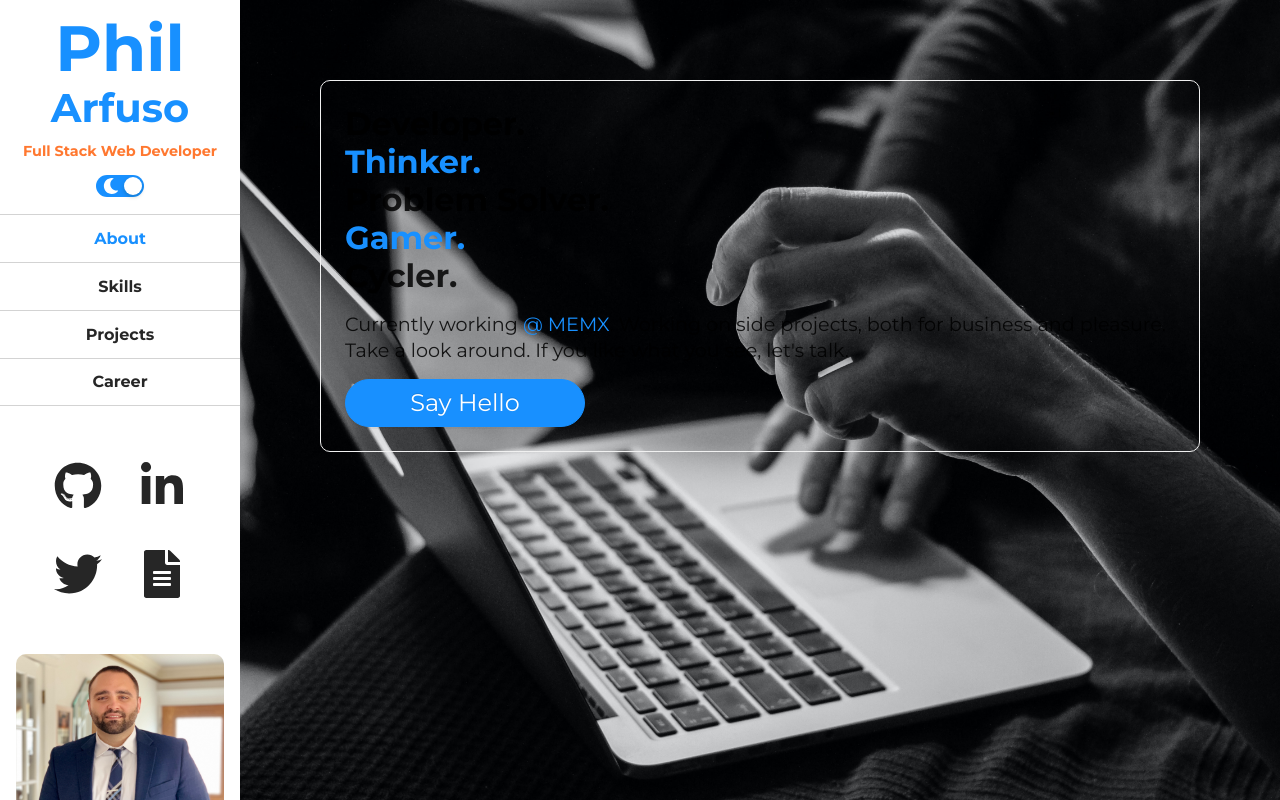
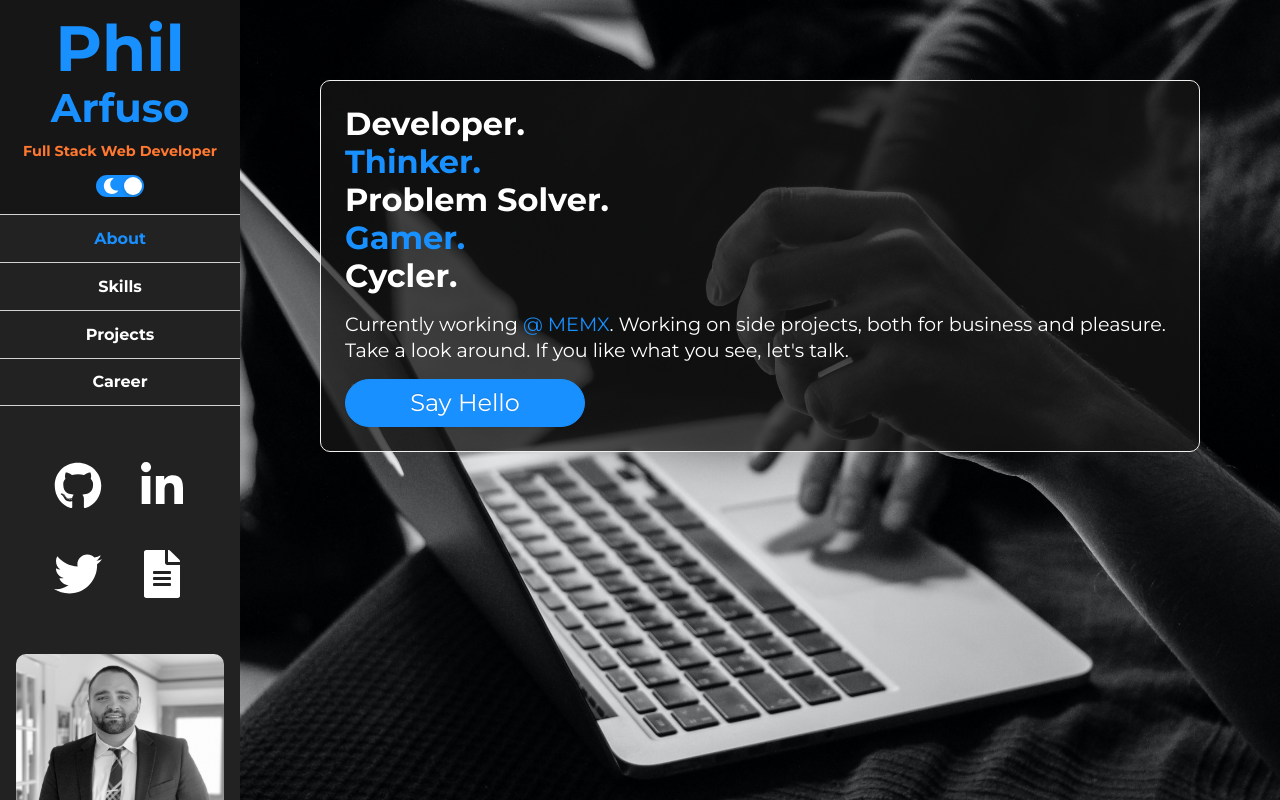
Before and after one commit to arfusop/Portfolio, a React (Create React App) app: page / in a window 1280 px wide. Shown: the top 800 px of the page. Built offline with nearby package versions, Linux system fonts and the light colour scheme; a web font is replaced by a local one.

Commit message:
fixed little things

```diff
--- a/src/components/Card/Card.module.scss
+++ b/src/components/Card/Card.module.scss
@@ -1,5 +1,5 @@
 .cardBody {
-    background-color: var(--card-backgroound);
+    background-color: var(--card-background);
     border-radius: var(--border-radius);
 
     &:global(.projectCard) {
--- a/src/context/ThemeContextWrapper.js
+++ b/src/context/ThemeContextWrapper.js
@@ -7,7 +7,8 @@ const ThemeContextWrapper = ({ children }) => {
     const [currentTheme, setCurrentTheme] = useState(DARK)
 
     useEffect(() => {
-        const localStorageTheme = localStorage.getItem(LOCAL_STORAGE_THEME_KEY)
+        const localStorageTheme =
+            localStorage.getItem(LOCAL_STORAGE_THEME_KEY) ?? DARK
         if (localStorageTheme) {
             setCurrentTheme(localStorageTheme)
             document
--- a/src/styles/theme.scss
+++ b/src/styles/theme.scss
@@ -11,22 +11,20 @@
 [data-theme='DARK'] {
     --primary-text: #fff;
 
-    --card-backgroound: rgba(22, 22, 22, 70%);
+    --card-background: rgba(22, 22, 22, 70%);
     --accent-background: #161616;
     --main-background: #222222;
     --secondary-background: #2a2a2a;
     --box-shadow: #000;
-    --base-font-color: #fff;
     --grayscale: grayscale(100%);
 }
 [data-theme='LIGHT'] {
     --primary-text: #0b0b0b;
 
-    --card-backgroound: rgb(169 165 165 / 70%);
+    --card-background: rgb(255 255 255 / 70%);
     --accent-background: #fff;
     --main-background: darkgray;
     --secondary-background: #dfdfdf;
     --box-shadow: #000;
-    --base-font-color: #fff;
     --grayscale: grayscale(0%);
 }
--- a/src/views/Skills/Skills.module.scss
+++ b/src/views/Skills/Skills.module.scss
@@ -35,7 +35,7 @@
     :global(.ant-card) {
         box-shadow: 0px 11px 34px 2px var(--box-shadow);
         text-align: center;
-        background-color: black;
+        background-color: var(--card-background);
         border-radius: var(--border-radius);
         transition-duration: 0.7s;
 
@@ -45,8 +45,11 @@
         }
 
         :global(.ant-card-head) {
-            color: var(--base-font-color);
+            color: var(--primary-text);
+            border-color: var(--primary-text);
             font-weight: bolder;
+            width: 80vw;
+            margin: auto;
 
             :global(.ant-card-head-title) {
                 padding: 0;
@@ -69,7 +72,7 @@
             height: calc(100% - 48px);
 
             span {
-                color: var(--base-font-color);
+                color: var(--primary-text);
             }
         }
     }
@@ -90,7 +93,7 @@
         .skillsGrid {
             grid-template-columns: 1fr;
             grid-template-rows: repeat(6, 25vh);
-            grid-gap: 1rem;
+            grid-gap: 2rem;
         }
     }
 }
```
